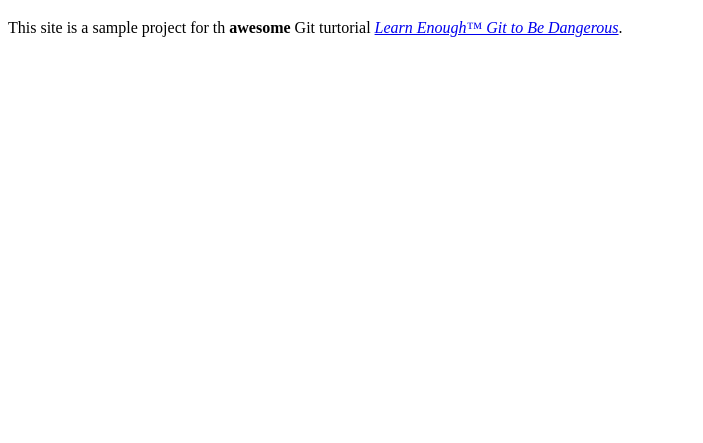
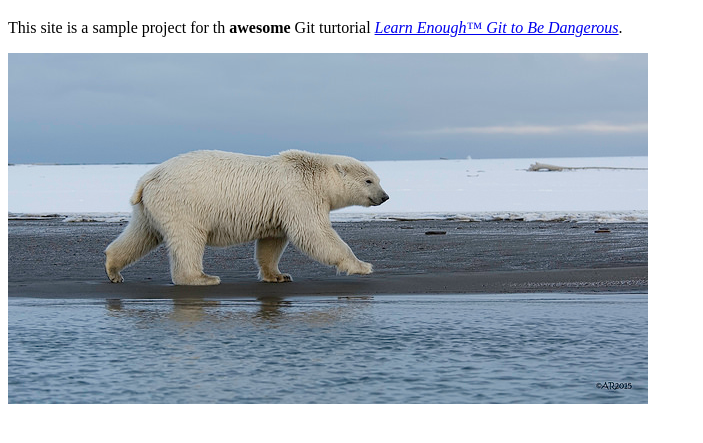
Before and after one commit to Andy002688/website, a plain HTML site: page about.html in a window 1280 px wide. Shown: the part 61-504 px from the top of the page, without its empty margins (0-703 px from the left). Drawn offline with Linux system fonts and the light colour scheme.

Commit message:
Fixed error

```diff
--- a/about.html
+++ b/about.html
@@ -8,6 +8,7 @@
         <p>
             This site is a sample project for th <strong>awesome</strong> Git turtorial <a href="https://www.learnenough.com/git-tutorial"><em>Learn Enough™ Git to Be Dangerous</em></a>.
         </p>
-        <a href="https://www.flickr.com/photos/puliarfanita/22959238329" img src="images/polar_bear.jpg" alt="Polar bear">
+        <a href="https://www.flickr.com/photos/puliarfanita/22959238329"><img src="images/polar_bear.jpg" alt="Polar bear">
+        </a>
     </body>
 </html>
```
